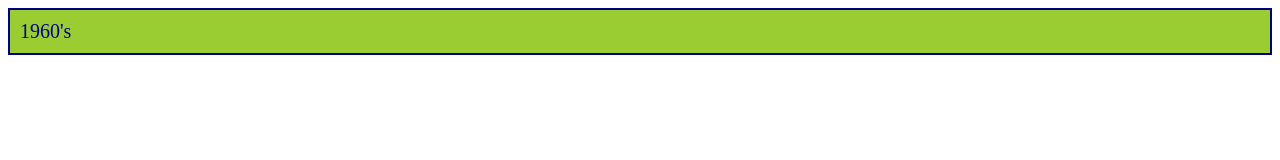
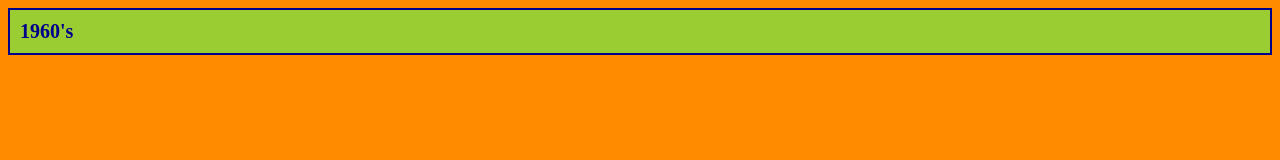
Before and after one commit to Jorpatterson/web-dev-hm, a plain HTML site: page assignment6/index.html in a window 1280 px wide. Drawn offline with Linux system fonts and the light colour scheme.

Commit message:
fix background

```diff
--- a/assignment6/index.html
+++ b/assignment6/index.html
@@ -10,9 +10,10 @@
       <link rel="stylesheet" type="text/css" href="./css/style.css"/>
 
     <style>
+      body{background-color: darkorange}
     {*font-family: sans-serif}
-    #date{font-size: 15pt; color: darkblue; text-align: left}
-    {background-color: darkorange}
+    #date{font-size: 15pt; color: darkblue; text-align: left; font-weight: bold}
+
     </style>
 
   </head>
```
